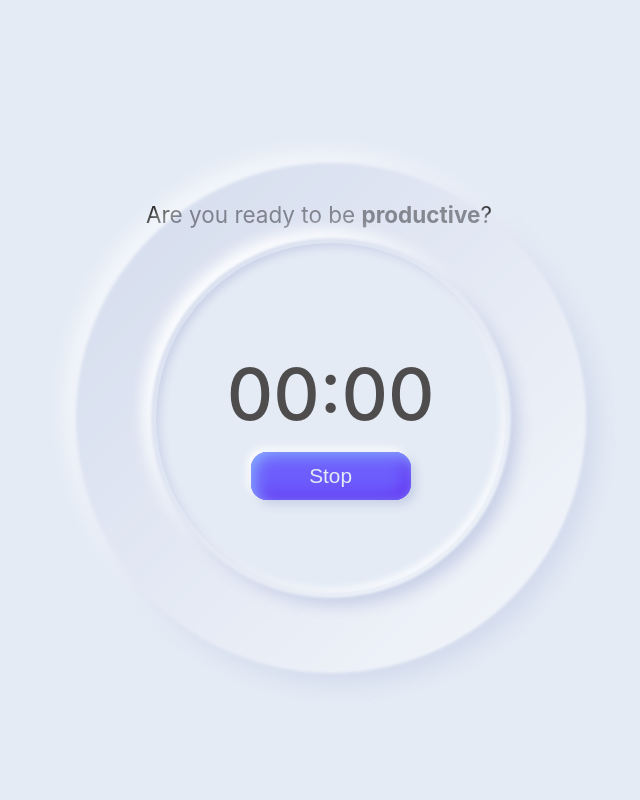
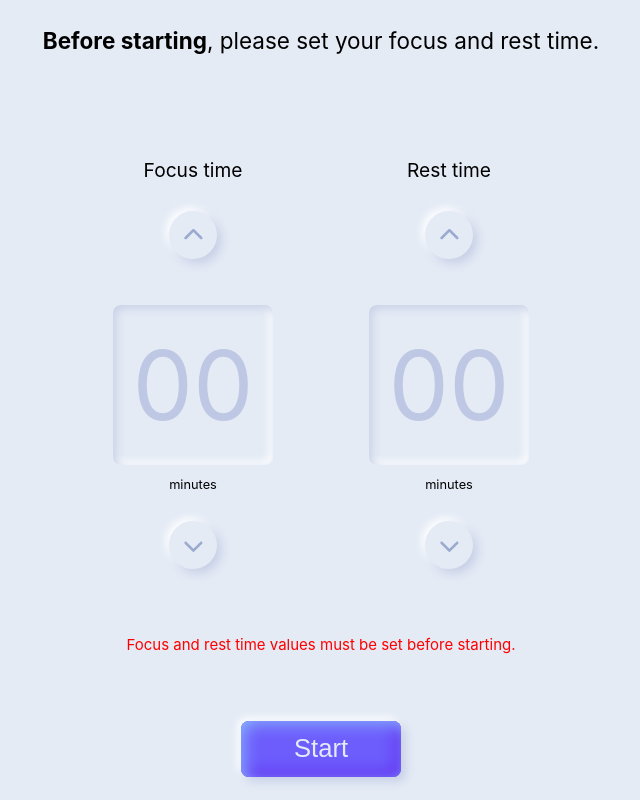
Before and after one commit to emi-castellano/foqs, a Vue app: page / in a window 1280 px wide. Both pictures are taken after a click on the button "Start". Shown: the whole page, without its empty margins (319-959 px from the left). Built offline with nearby package versions, Linux system fonts and the light colour scheme.

Commit message:
Added pinia and simplified code. Added timer

```diff
--- a/package.json
+++ b/package.json
@@ -14,6 +14,7 @@
     "@fortawesome/fontawesome-svg-core": "^6.1.1",
     "@fortawesome/free-solid-svg-icons": "^6.1.1",
     "@fortawesome/vue-fontawesome": "^3.0.1",
+    "pinia": "^2.0.17",
     "vue": "^3.2.37"
   },
   "devDependencies": {
--- a/src/App.vue
+++ b/src/App.vue
@@ -1,17 +1,15 @@
 <script setup lang="ts">
-import { ref } from "vue";
 import TimeConfiguration from "./components/time-config/TimeConfiguration.vue";
 import TimeRunning from "./components/time-running/TimeRunning.vue";
+import { useAppStore } from "./pinia/appStore";
 
-type ActiveStep = "time-config" | "time-running" | "time-finished";
-
-const activeStep = ref<ActiveStep>("time-running");
+const appStore = useAppStore();
 </script>
 
 <template>
   <main>
-    <TimeConfiguration v-if="activeStep === 'time-config'" />
-    <TimeRunning v-if="activeStep === 'time-running'" />
+    <TimeConfiguration v-if="appStore.activeStep === 'time-config'" />
+    <TimeRunning v-if="appStore.activeStep === 'time-running'" />
   </main>
 </template>
 
--- a/src/components/button/BaseButton.vue
+++ b/src/components/button/BaseButton.vue
@@ -3,12 +3,11 @@ import { computed } from "vue";
 import type { ButtonSize, ButtonType } from "./types";
 
 type Props = {
-  text?: string;
-  type: ButtonType;
-  size: ButtonSize;
-  disabled: boolean;
-  isLoading: boolean;
-  icon: string;
+  text: string;
+  type?: ButtonType;
+  size?: ButtonSize;
+  disabled?: boolean;
+  icon?: string;
 };
 
 const props = withDefaults(defineProps<Props>(), {
@@ -16,7 +15,6 @@ const props = withDefaults(defineProps<Props>(), {
   type: "primary",
   size: "large",
   disabled: false,
-  isLoading: false,
   icon: "",
 });
 
@@ -26,7 +24,7 @@ const sizeClass = computed(() => `btn--${props.size}`);
 
 <template>
   <button :class="['btn', typeClass, sizeClass]">
-    <span>{{ text }}</span>
+    <span class="btn-text">{{ text }}</span>
     <font-awesome-icon v-if="icon" :icon="props.icon" />
   </button>
 </template>
@@ -36,7 +34,7 @@ const sizeClass = computed(() => `btn--${props.size}`);
 .btn {
   width: 15rem;
   height: 4rem;
-  border-radius: 1rem;
+  border-radius: 0.5rem;
   box-shadow: $shadow;
   justify-self: center;
   display: flex;
@@ -77,16 +75,22 @@ const sizeClass = computed(() => `btn--${props.size}`);
     }
   }
 
-  span {
+  .btn-text {
     font-size: 1.6rem;
   }
 
+  &--large {
+    font-size: 1rem;
+    width: 10rem;
+    height: 3.5rem;
+  }
+
   &--small {
-    width: 10rem;
-    height: 3rem;
+    width: 7rem;
+    height: 2.5rem;
 
-    span {
-      font-size: 1.3rem;
+    .btn-text {
+      font-size: 1.2rem;
     }
   }
 
--- a/src/components/time-config/TimeConfiguration.vue
+++ b/src/components/time-config/TimeConfiguration.vue
@@ -1,10 +1,23 @@
 <script setup lang="ts">
-import { ref } from "vue";
 import BaseInput from "../input/BaseInput.vue";
 import BaseButton from "../button/BaseButton.vue";
+import { useAppStore } from "@/pinia/appStore";
+import { ref } from "vue";
+
+const appStore = useAppStore();
 
 const focusTime = ref(null);
 const restTime = ref(null);
+const showError = ref(false);
+
+const onClick = () => {
+  if (focusTime.value && restTime.value) {
+    appStore.setTimeValues(Number(focusTime.value), Number(restTime.value));
+    appStore.changeActiveStep("time-running");
+  } else {
+    showError.value = true;
+  }
+};
 </script>
 
 <template>
@@ -20,6 +33,7 @@ const restTime = ref(null);
           icon="fa-solid fa-chevron-up"
           type="secondary"
         />
+        <div class="input-wrapper">
           <BaseInput
             type="number"
             size="square-big"
@@ -29,6 +43,8 @@ const restTime = ref(null);
             :max="60"
             placeholder="00"
           />
+          <span class="time-unit">minutes</span>
+        </div>
         <BaseButton
           size="round"
           icon="fa-solid fa-chevron-down"
@@ -42,6 +58,7 @@ const restTime = ref(null);
           icon="fa-solid fa-chevron-up"
           type="secondary"
         />
+        <div class="input-wrapper">
           <BaseInput
             type="number"
             size="square-big"
@@ -51,6 +68,8 @@ const restTime = ref(null);
             :max="15"
             placeholder="00"
           />
+          <span class="time-unit">minutes</span>
+        </div>
         <BaseButton
           size="round"
           icon="fa-solid fa-chevron-down"
@@ -58,7 +77,12 @@ const restTime = ref(null);
         />
       </div>
     </div>
-    <BaseButton text="Start" type="primary" />
+    <div class="error-wrapper">
+      <span class="" v-if="showError"
+        >Focus and rest time values must be set before starting.</span
+      >
+    </div>
+    <BaseButton text="Start" type="primary" @click="onClick" />
   </section>
 </template>
 <style scoped lang="scss">
@@ -78,13 +102,31 @@ const restTime = ref(null);
       align-items: center;
       text-align: center;
       flex-direction: column;
-      gap: 2rem;
+      gap: 1.6rem;
 
+      .input-wrapper {
+        display: flex;
+        flex-direction: column;
+        align-items: center;
+        margin-top: 20px;
+        .time-unit {
+          margin-top: 10px;
+          font-size: 0.8rem;
+        }
+      }
       .time-label {
         font-size: 1.2rem;
         font-weight: 400;
       }
     }
   }
+
+  .error-wrapper {
+    min-height: 1.5rem;
+
+    span {
+      color: red;
+    }
+  }
 }
 </style>
--- a/src/components/time-running/TimeRunning.vue
+++ b/src/components/time-running/TimeRunning.vue
@@ -1,12 +1,35 @@
 <script setup lang="ts">
+import { useAppStore } from "@/pinia/appStore";
+import { computed } from "vue";
 import BaseTimer from "../timer/BaseTimer.vue";
+
+const appStore = useAppStore();
+
+const titleText = computed(() => {
+  if (appStore.isReadyToStart) {
+    return "Are you ready to be productive?";
+  } else if (appStore.isFocusTimeRunning) {
+    return "Time to focus, hope you can make good progress!";
+  } else if (!appStore.isFocusTimeRunning) {
+    return "When you are ready again, start your focus timer!";
+  } else if (appStore.isRestTimeRunning) {
+    return "Time to rest, take a break!";
+  } else if (!appStore.isRestTimeRunning) {
+    return "When you are ready again, start your rest timer!";
+  } else {
+    return "All set, you are done!";
+  }
+});
 </script>
 
 <template>
   <section class="time-running">
-    <h1>Are you ready to be <strong>productive</strong>?</h1>
+    <h1>{{ titleText }}</h1>
     <div class="timer-wrapper">
       <BaseTimer />
+    </div>
+    <div class="music-wrapper">
+      <!-- <span>Listening - Bioneuronal song</span> -->
     </div>
   </section>
 </template>
--- a/src/components/timer/BaseTimer.vue
+++ b/src/components/timer/BaseTimer.vue
@@ -1,21 +1,69 @@
 <script setup lang="ts">
-import { ref, computed } from "vue";
+import { useAppStore } from "@/pinia/appStore";
+import { storeToRefs } from "pinia";
+import { computed, onMounted, ref, toRefs } from "vue";
 import BaseButton from "../button/BaseButton.vue";
 
-const playing = ref(false);
-const shadowClass = computed(() => (playing.value ? "shadow" : ""));
-const animationPausedClass = computed(() => (!playing.value ? "paused" : ""));
-const buttonText = computed(() => (playing.value ? "Stop" : "Start"));
+const appStore = useAppStore();
+const time = ref(appStore.focusTime * 60);
+const timer = ref(0);
+
+const playingClass = computed(() => (appStore.isPlaying ? "playing" : ""));
+const animationPausedClass = computed(() =>
+  !appStore.isPlaying ? "paused" : ""
+);
+const buttonText = computed(() => (appStore.isPlaying ? "Stop" : "Start"));
+const timeTypeText = computed(() => {
+  if (appStore.isOnFocus) {
+    return "Time to focus";
+  } else if (appStore.isOnRest) {
+    return "Time to rest";
+  } else {
+    return "All set";
+  }
+});
+
+const timeLeftText = computed(() => {
+  const minutes = Math.floor(time.value / 60);
+  const seconds = time.value % 60;
+
+  return `${minutes < 10 ? "0" : ""}${minutes}:${
+    seconds < 10 ? "0" : ""
+  }${seconds}`;
+});
 
 const onClick = () => {
-  playing.value = !playing.value;
+  appStore.toggleIsPlaying();
+  if (appStore.isPlaying) {
+    startTimer();
+  } else {
+    stopTimer();
+  }
+};
+
+const startTimer = () => {
+  if (!timer.value) {
+    timer.value = setInterval(() => {
+      if (time.value > 0) {
+        time.value--;
+      } else {
+        clearInterval(timer.value);
+      }
+    }, 1000);
+  }
+};
+
+const stopTimer = () => {
+  clearInterval(timer.value);
+  timer.value = 0;
 };
 </script>
 
 <template>
   <div class="base-timer">
-    <div :class="['time-info', shadowClass]">
-      <span class="time-left">00:00</span>
+    <div :class="['time-info', playingClass]">
+      <span class="time-type">{{ timeTypeText }}</span>
+      <h2 class="time-left">{{ timeLeftText }}</h2>
       <BaseButton size="small" :text="buttonText" @click="onClick" />
     </div>
     <span :class="['wave-1', animationPausedClass]"></span>
@@ -59,14 +107,23 @@ $circleSize: 350px;
     box-shadow: $shadow;
     position: relative;
     border: none;
+    transition: all 0.3s ease-in-out;
+
+    .time-type {
+      color: $greyDark2;
+      font-size: 1rem;
+      text-transform: uppercase;
+      letter-spacing: 0.2rem;
+    }
 
     .time-left {
       font-size: 4.5rem;
       color: $greyDark2;
       font-weight: 500;
     }
-    &.shadow {
+    &.playing {
       box-shadow: $innerShadow;
+      transform: scale(1.2);
     }
 
     .play {
@@ -83,8 +140,8 @@ $circleSize: 350px;
   .wave-2 {
     grid-row: 1 / 2;
     grid-column: 1 / 2;
-    width: $circleSize - 50;
-    height: $circleSize - 50;
+    width: $circleSize - 50px;
+    height: $circleSize - 50px;
     border-radius: 50%;
     filter: blur(1px);
     z-index: 100;
--- a/src/main.ts
+++ b/src/main.ts
@@ -2,6 +2,8 @@ import { createApp } from "vue";
 import App from "./App.vue";
 import { library } from "@fortawesome/fontawesome-svg-core";
 import { FontAwesomeIcon } from "@fortawesome/vue-fontawesome";
+import { createPinia } from "pinia";
+import "./assets/main.scss";
 
 import {
   faPlay,
@@ -21,6 +23,8 @@ library.add(
   faPause
 );
 
-import "./assets/main.scss";
+const pinia = createPinia();
+const app = createApp(App);
 
-createApp(App).component("font-awesome-icon", FontAwesomeIcon).mount("#app");
+app.use(pinia);
+app.component("font-awesome-icon", FontAwesomeIcon).mount("#app");
--- /dev/null
+++ b/src/pinia/appStore.ts
@@ -0,0 +1,50 @@
+import { defineStore } from "pinia";
+import type { AppState } from "./types";
+
+export type ActiveStep = "time-config" | "time-running" | "time-finished";
+
+export const useAppStore = defineStore("appStore", {
+  state: (): AppState => ({
+    focusTime: 2,
+    restTime: 0,
+    activeStep: "time-config",
+    isPlaying: false,
+    isOnFocus: false,
+    isOnRest: false,
+  }),
+  getters: {
+    isReadyToStart: (state) =>
+      !state.isPlaying && !state.isOnFocus && !state.isOnRest,
+    isFocusTimeRunning: (state) => state.isOnFocus && state.isPlaying,
+    isRestTimeRunning: (state) => state.isOnRest && state.isPlaying,
+  },
+  actions: {
+    setTimeValues(focusTime: number, restTime: number) {
+      this.focusTime = focusTime;
+      this.restTime = restTime;
+    },
+    toggleIsPlaying() {
+      // First time starting the timer
+      if (this.isReadyToStart && !this.isPlaying) {
+        this.isOnFocus = true;
+      }
+
+      // Pausing focus time
+      if (this.isOnFocus && this.isPlaying) {
+        this.isOnFocus = false;
+        this.isOnRest = true;
+      }
+
+      // Pausing rest time
+      if (this.isOnRest && this.isPlaying) {
+        this.isOnRest = false;
+        this.isOnFocus = true;
+      }
+
+      this.isPlaying = !this.isPlaying;
+    },
+    changeActiveStep(step: ActiveStep) {
+      this.activeStep = step;
+    },
+  },
+});
--- /dev/null
+++ b/src/pinia/types.ts
@@ -0,0 +1,10 @@
+export type ActiveStep = "time-config" | "time-running" | "time-finished";
+
+export interface AppState {
+  focusTime: number;
+  restTime: number;
+  activeStep: ActiveStep;
+  isPlaying: boolean;
+  isOnFocus: boolean;
+  isOnRest: boolean;
+}
```
Also changed, not shown: 1 other file (tests, documents, lock files or other folders). Lines whose indentation alone changed are shown as unchanged.
